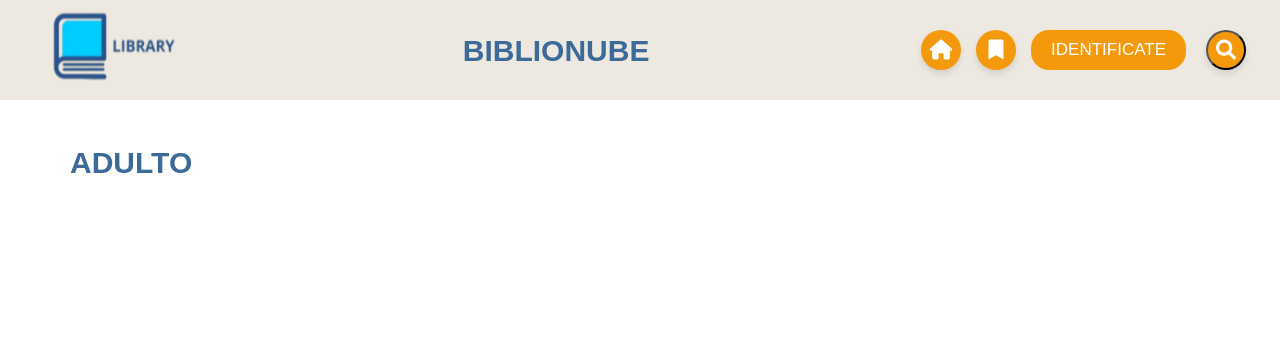
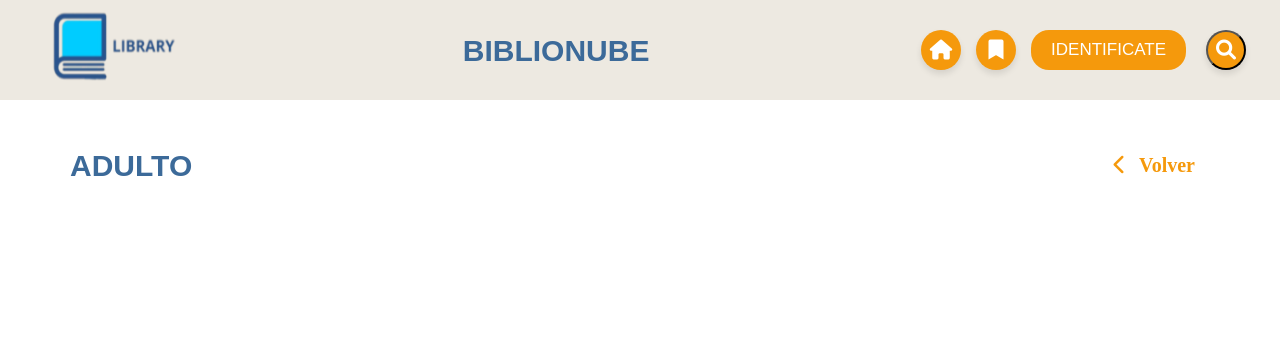
Before and after one commit to hugsw/BIBLIONUBE, a Flask app: page /adulto in a window 1280 px wide. Shown: the top 360 px of the page. Run offline with Flask 3, Linux system fonts and the light colour scheme; some libraries are stand-ins or nearby versions.

Commit message:
BOTON VOLVER AÑADIDO

```diff
--- a/static/css/components/_estilos_productos.css
+++ b/static/css/components/_estilos_productos.css
@@ -115,6 +115,11 @@
 /* Título de la página de categoría */
 .seccion-libros-header {
     padding: 4rem 2rem 2rem 2rem;
+
+    /* --- Añadido para el layout --- */
+    display: flex;
+    justify-content: space-between;
+    align-items: center;
 }
 
 .seccion-libros-titulo {
--- a/static/css/pages/producto.css
+++ b/static/css/pages/producto.css
@@ -70,7 +70,7 @@ main {
 .btn-volver {
     color: var(--color-acento, #ff8c00);
     /* Color anaranjado */
-    font-size: 1.8rem;
+    font-size: 2rem;
     /* Tamaño de fuente más grande */
     text-decoration: none;
     /* Sin subrayado */
--- a/templates/adulto.html
+++ b/templates/adulto.html
@@ -23,6 +23,9 @@
         <section>
             <div class="seccion-libros-header">
                 <h2 class="seccion-libros-titulo">ADULTO</h2>
+                <a href="/" class="btn-volver">
+                    <i class="fa-solid fa-chevron-left"></i> Volver
+                </a>
             </div>
             <div class="grid-productos grid-categoria" data-categoria="Sección Adulto">
             </div>
--- a/templates/juvenil.html
+++ b/templates/juvenil.html
@@ -23,6 +23,9 @@
         <section>
             <div class="seccion-libros-header">
                 <h2 class="seccion-libros-titulo">JUVENIL</h2>
+                <a href="/" class="btn-volver">
+                    <i class="fa-solid fa-chevron-left"></i> Volver
+                </a>
             </div>
             <div class="grid-productos grid-categoria" data-categoria="Sección Juvenil">
             </div>
```
Also changed, not shown: templates/infantil.html (+6 -2 lines).
